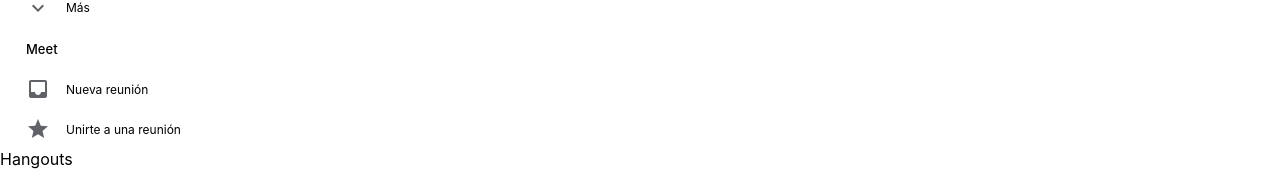
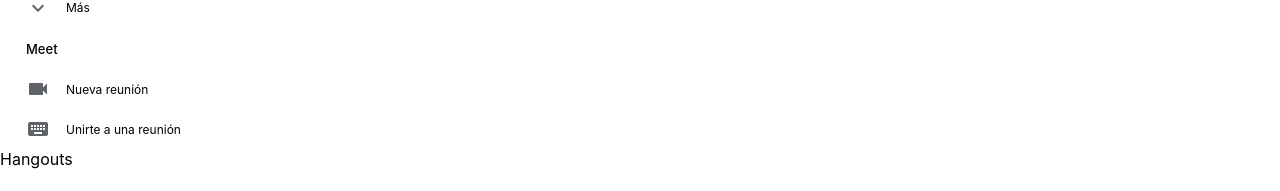
Before and after one commit to pablopoggiog/mail-it, a React (Create React App) app: page / in a window 1280 px wide. Shown: the part 420-611 px from the top of the page. Built offline with nearby package versions, Linux system fonts and the light colour scheme.

Commit message:
Add data to Meet

```diff
--- a/src/components/SideBar/Meet/data.js
+++ b/src/components/SideBar/Meet/data.js
@@ -1,6 +1,9 @@
-import { Inbox as InboxIcon, Star as StarIcon } from "@material-ui/icons";
+import {
+  Videocam as VideocamIcon,
+  Keyboard as KeyboardIcon,
+} from "@material-ui/icons";
 
 export const data = [
-  { icon: <InboxIcon />, text: "Nueva reunión" },
-  { icon: <StarIcon />, text: "Unirte a una reunión" },
+  { icon: <VideocamIcon />, text: "Nueva reunión" },
+  { icon: <KeyboardIcon />, text: "Unirte a una reunión" },
 ];
```
